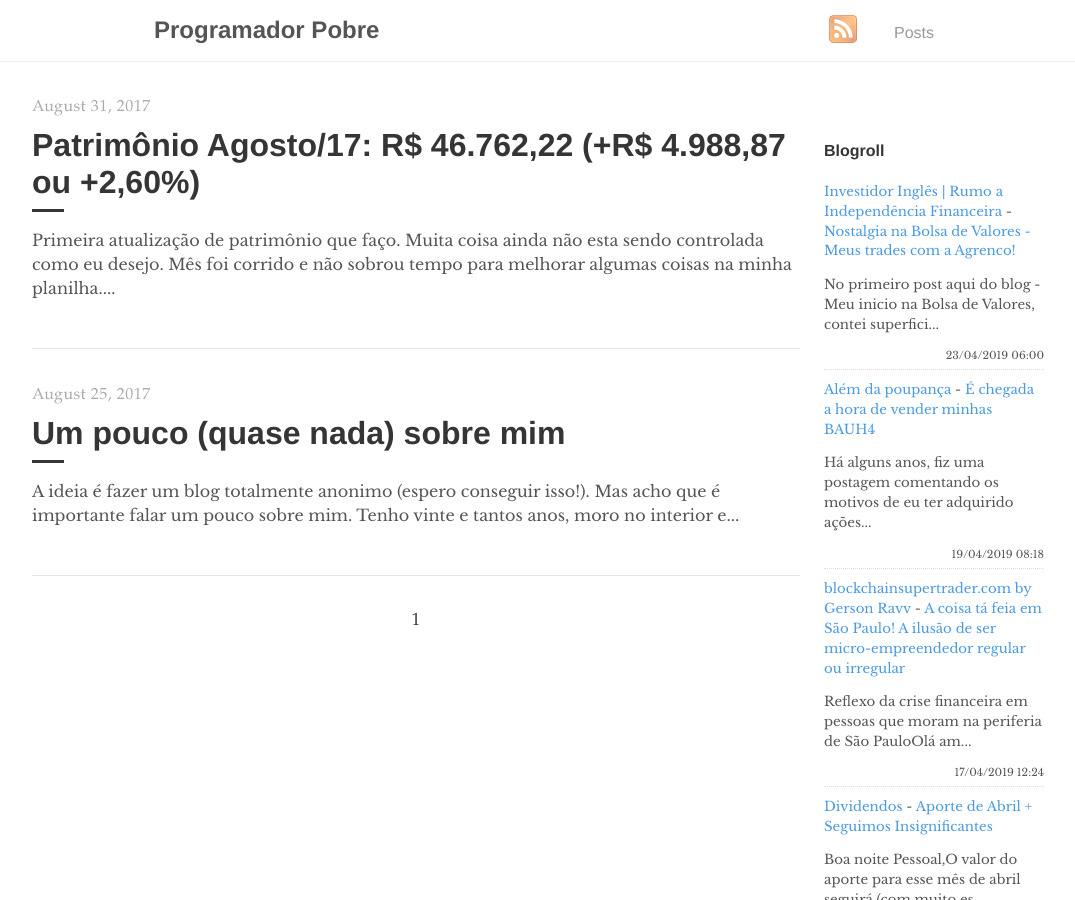
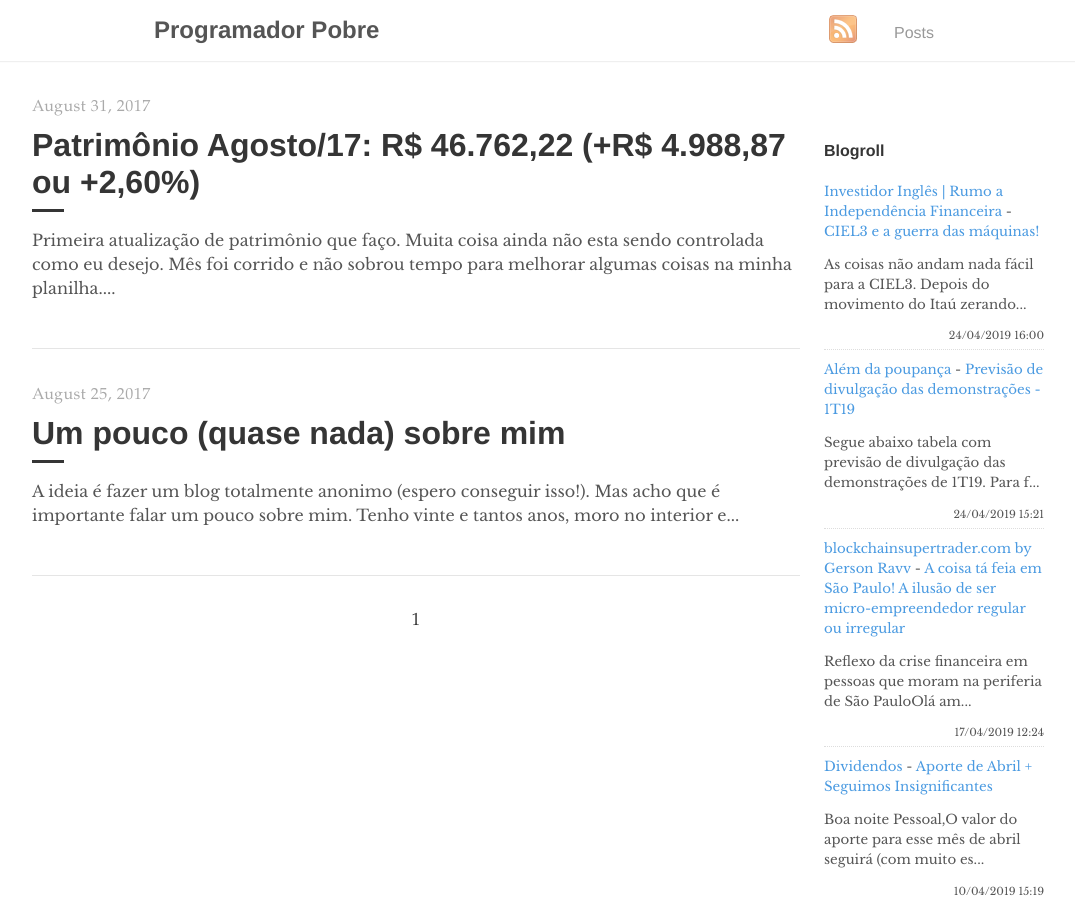
Before and after one commit to programadorpobre/programadorpobre.github.io, a Jekyll site: the page built from index.html, in a window 1280 px wide and 900 px high. Shown: the whole window, without its empty margins (96-1171 px from the left). Built offline with Jekyll 4.4.1, drawn with Linux system fonts in a browser that asks for light colours; the list of posts is cut into pages by our own code; comment, search, counter and statistics services are not loaded.

Commit message:
[ci skip] travis #627

```diff
--- a/_includes/feed-entries.html
+++ b/_includes/feed-entries.html
@@ -1,12 +1,12 @@
 <div class="feed-entry">
-    <a class="feed-entry-site-name" href="https://www.investidoringles.com/">Investidor Inglês | Rumo a Independência Financeira</a> - <a class="feed-entry-title" href="https://www.investidoringles.com/2019/04/trades-agrenco-bolsa-de-valores.html">Nostalgia na Bolsa de Valores - Meus trades com a Agrenco!</a>
-    <p class="feed-entry-summary">No primeiro post aqui do blog - Meu inicio na Bolsa de Valores, contei superfici...</p>
-    <time datetime="2019-04-23T06:00:00.000-03:00">23/04/2019 06:00</time>
+    <a class="feed-entry-site-name" href="https://www.investidoringles.com/">Investidor Inglês | Rumo a Independência Financeira</a> - <a class="feed-entry-title" href="https://www.investidoringles.com/2019/04/ciel3-guerra-das-maquinas.html">CIEL3 e a guerra das máquinas!</a>
+    <p class="feed-entry-summary">As coisas não andam nada fácil para a CIEL3. Depois do movimento do Itaú zerando...</p>
+    <time datetime="2019-04-24T16:00:00.000-03:00">24/04/2019 16:00</time>
 </div>
 <div class="feed-entry">
-    <a class="feed-entry-site-name" href="https://alemdapoupanca.blogspot.com/">Além da poupança</a> - <a class="feed-entry-title" href="https://alemdapoupanca.blogspot.com/2019/04/e-chegada-hora-de-vender-minhas-bauh4.html">É chegada a hora de vender minhas BAUH4</a>
-    <p class="feed-entry-summary">Há alguns anos, fiz uma postagem comentando os motivos de eu ter adquirido ações...</p>
-    <time datetime="2019-04-19T08:18:00.001-03:00">19/04/2019 08:18</time>
+    <a class="feed-entry-site-name" href="https://alemdapoupanca.blogspot.com/">Além da poupança</a> - <a class="feed-entry-title" href="https://alemdapoupanca.blogspot.com/2019/04/previsao-de-divulgacao-das_24.html">Previsão de divulgação das demonstrações - 1T19</a>
+    <p class="feed-entry-summary">Segue abaixo tabela com previsão de divulgação das demonstrações de 1T19. Para f...</p>
+    <time datetime="2019-04-24T15:21:00.004-03:00">24/04/2019 15:21</time>
 </div>
 <div class="feed-entry">
     <a class="feed-entry-site-name" href="http://www.blockchainsupertrader.com/">blockchainsupertrader.com by Gerson Ravv</a> - <a class="feed-entry-title" href="http://www.blockchainsupertrader.com/2019/04/a-coisa-ta-feia-em-sao-paulo-ilusao-de.html">A coisa tá feia em São Paulo! A ilusão de ser micro-empreendedor regular ou irregular</a>
```
